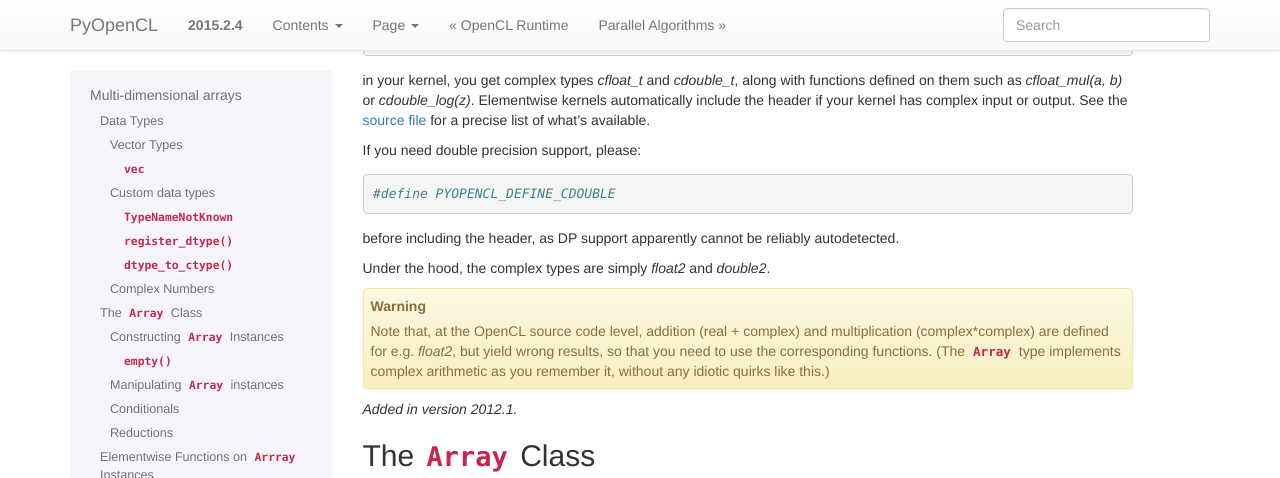
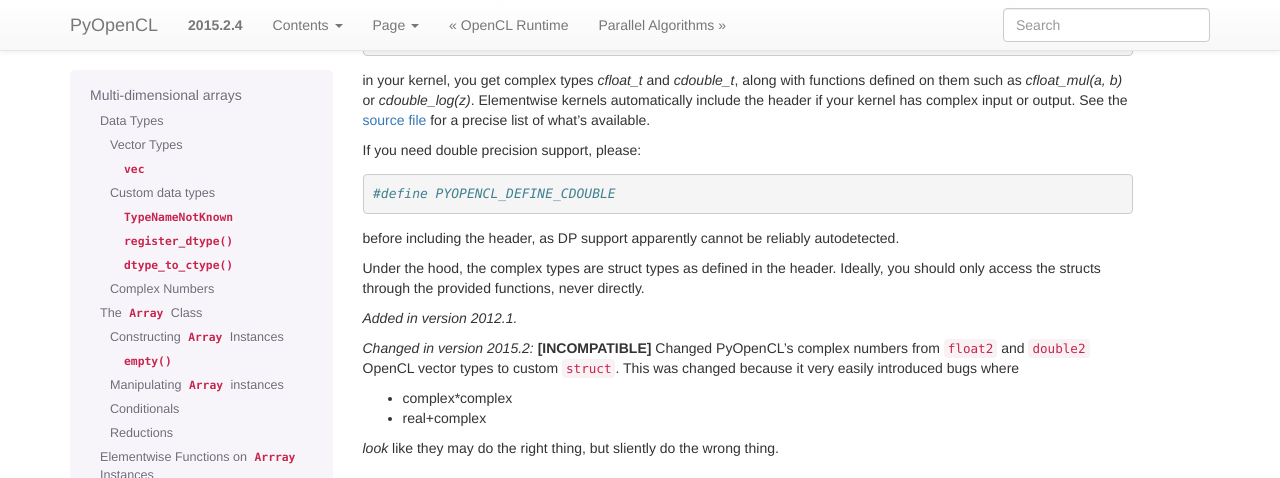
Before and after one commit to inducer/pyopencl, a Sphinx documentation site: the page built from doc/array.rst, in a window 1280 px wide and 900 px high, scrolled down 1353 px, cut to the strip 0-478 px from the top of the window. Built offline with Sphinx 7.4.7, drawn with Linux system fonts in a browser that asks for light colours.

Commit message:
Update docs to track complex number change (Fixes #108)

```diff
--- a/doc/array.rst
+++ b/doc/array.rst
@@ -111,16 +111,22 @@ If you need double precision support, please::
 before including the header, as DP support apparently cannot be reliably
 autodetected.
 
-Under the hood, the complex types are simply `float2` and `double2`.
-
-.. warning::
-    Note that, at the OpenCL source code level, addition (real + complex) and
-    multiplication (complex*complex) are defined for e.g. `float2`, but yield
-    wrong results, so that you need to use the corresponding functions.
-    (The :mod:`Array` type implements complex arithmetic as you remember it,
-    without any idiotic quirks like this.)
+Under the hood, the complex types are struct types as defined in the header.
+Ideally, you should only access the structs through the provided functions,
+never directly.
 
 .. versionadded:: 2012.1
+
+.. versionchanged:: 2015.2
+
+    **[INCOMPATIBLE]** Changed PyOpenCL's complex numbers from ``float2`` and
+    ``double2`` OpenCL vector types to custom ``struct``. This was changed
+    because it very easily introduced bugs where
+
+    * complex*complex
+    * real+complex
+
+    *look* like they may do the right thing, but sliently do the wrong thing.
 
 The :class:`Array` Class
 ------------------------
```
Also changed, not shown: doc/misc.rst (+8 -0 lines).
